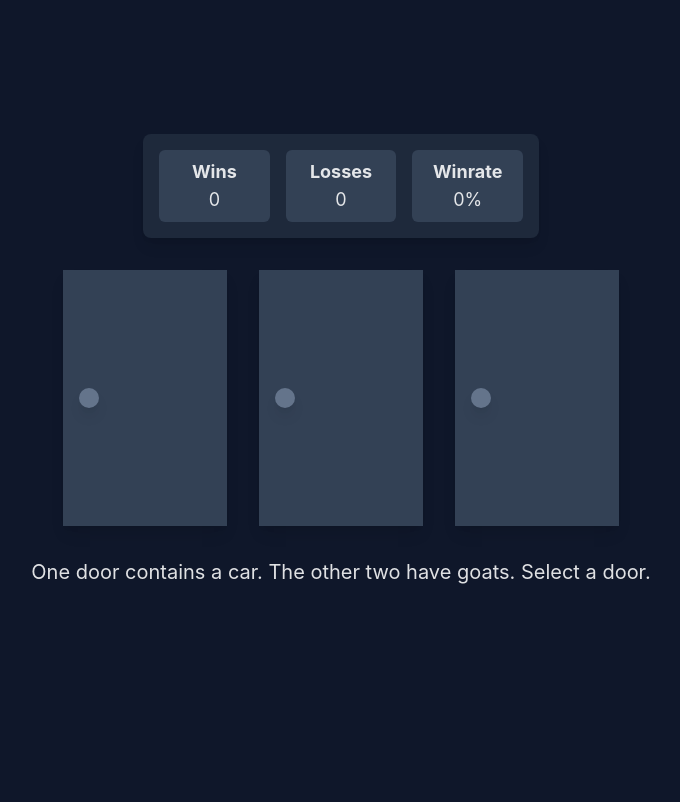
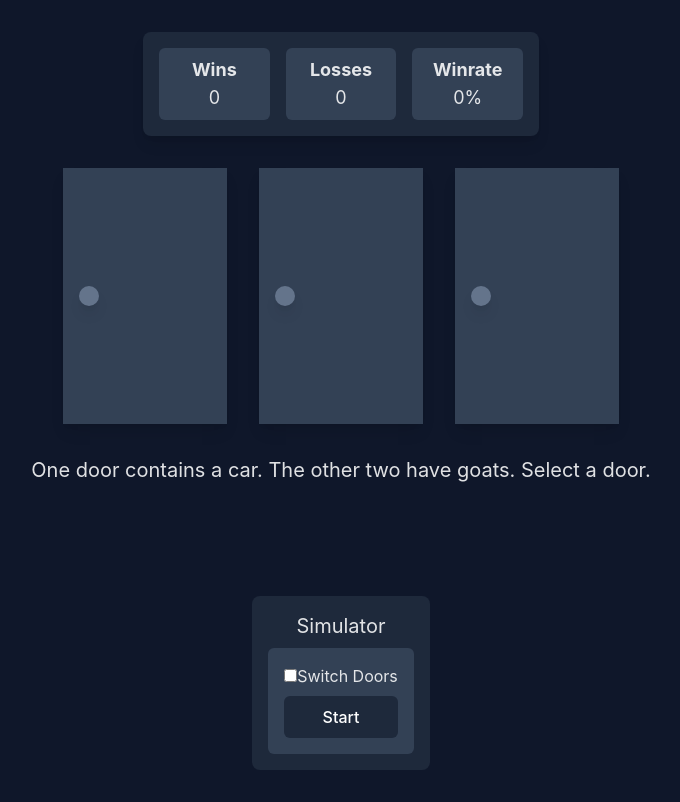
Before and after one commit to aaluzzi/monty-hall, a React (Vite) app: page / in a window 1280 px wide. Shown: the whole page, without its empty margins (299-979 px from the left). Built offline with nearby package versions, Linux system fonts and the light colour scheme.

Commit message:
Implement Simulator (broken)

```diff
--- a/src/App.jsx
+++ b/src/App.jsx
@@ -2,6 +2,7 @@ import { useState } from 'react'
 import Stats from './components/Stats'
 import Door from './components/Door'
 import Button from './components/Button'
+import Simulator from './components/Simulator';
 
 function App() {
   const [wins, setWins] = useState(0);
@@ -37,8 +38,10 @@ function App() {
     setDoorsOpened(newDoorsOpened);
   }
 
-  const switchSelection = () => {getOtherClosedDoorIndex()
+  const switchSelection = () => {
     const otherClosedDoorIndex = getOtherClosedDoorIndex();
+    console.log(selectedDoorIndex);
+    //console.log(otherClosedDoorIndex);
     setSelectedDoorIndex(otherClosedDoorIndex);
     revealDoors(otherClosedDoorIndex);
   }
@@ -77,6 +80,7 @@ function App() {
         {status === "switching" ? <Button onClick={() => revealDoors(selectedDoorIndex)} text="No"/> : null}
         {status === "ended" ? <Button onClick={restartGame} text="Restart" /> : null}
       </div>
+      <Simulator onInitialDoorSelection={onInitialDoorSelection} switchSelection={switchSelection} revealDoors={revealDoors} restartGame={restartGame} />
     </div>
   )
 }
@@ -88,4 +92,4 @@ function getRandomDoorsContents() {
   return doorsContents;
 }
 
-export default App
+export default App;
--- /dev/null
+++ b/src/components/Simulator.jsx
@@ -0,0 +1,54 @@
+import Button from "./Button";
+import { useState, useEffect } from 'react';
+
+function Simulator({ onInitialDoorSelection, switchSelection, restartGame }) {
+    const [switchDoor, setSwitchDoor] = useState(false);
+    const [iterationRunning, setIterationRunning] = useState(false);
+
+    const start = () => {
+        setIterationRunning(true);
+    }
+
+    useEffect(() => {
+        if (iterationRunning) {
+            let totalRunningTime = 3000;
+            let iterationCount = 1;
+            let iterationRunTime = totalRunningTime / iterationCount;
+            runIteration(iterationRunTime);
+        }
+    }, [iterationRunning]);
+
+    const runIteration = async (iterationRunTime) => {
+        const selectedDoorIndex = Math.floor(Math.random() * 3);
+        onInitialDoorSelection(selectedDoorIndex);
+        await delay(iterationRunTime / 3);
+        switchSelection(selectedDoorIndex);
+        await delay(iterationRunTime / 3);
+        restartGame();
+        await delay(iterationRunTime / 3);
+        setIterationRunning(false); // Stop the iteration after completing one run
+    }
+
+    const handleSwitchChange = () => {
+        setSwitchDoor(!switchDoor);
+    }
+
+    return (
+        <div className="flex flex-col bg-slate-800 p-4 rounded-lg gap-2">
+            <h1 className="text-xl w-full">Simulator</h1>
+            <div className="flex flex-col bg-slate-700 rounded-md p-4 gap-2">
+                <div>
+                    <input type="checkbox" id="switch" name="switch" checked={switchDoor} onChange={handleSwitchChange} />
+                    <label htmlFor="switch">Switch Doors</label>
+                </div>
+                <Button onClick={start} text="Start" />
+            </div>
+        </div>
+    )
+}
+
+function delay(ms) {
+    return new Promise(resolve => setTimeout(resolve, ms));
+}
+
+export default Simulator;
```
